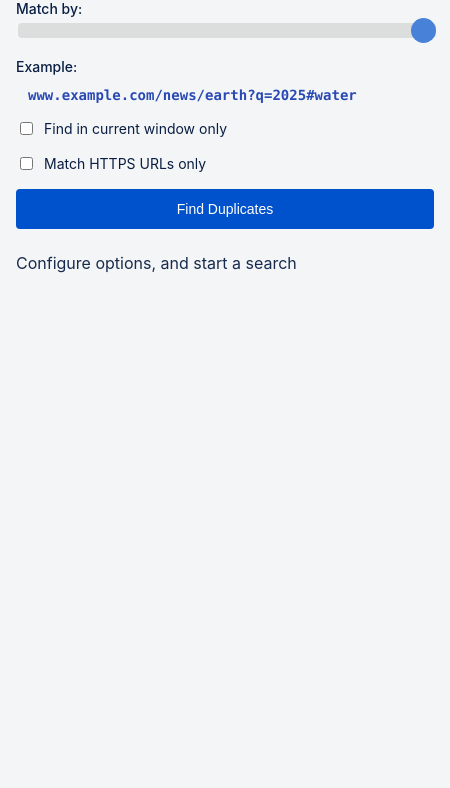
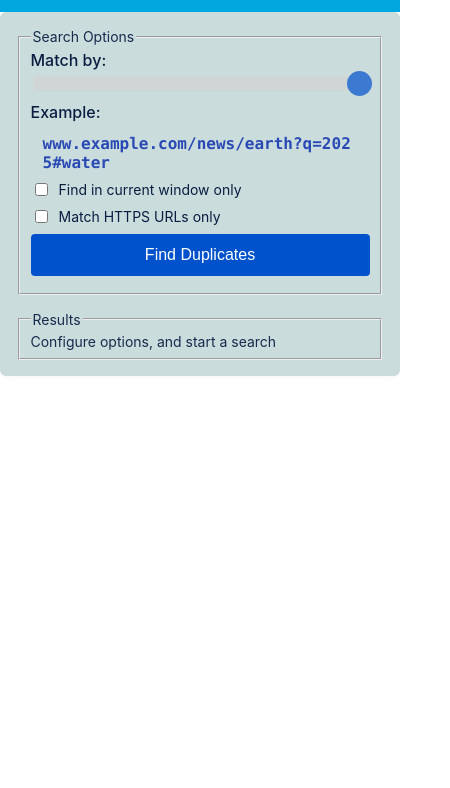
Before and after one commit to jzer7/tab-a-mole, a browser extension: page src/popup.html in a window 400 px wide. Shown: the part 56-844 px from the top of the page, 450 px wide, since content can reach past the window. Drawn offline with Linux system fonts and the light colour scheme.

Commit message:
refactor: standardize styling across pages
Signed-off-by: Juan Rubio <jcrubio@gmail.com>

```diff
--- a/src/options.css
+++ b/src/options.css
@@ -17,65 +17,96 @@ html[data-theme="dark"] {
 /* General Body Styles */
 
 body {
-  font-family: var(--font-main);
   margin: 0;
   padding: 0;
   box-sizing: border-box;
-  background: var(--color-bg);
+
+  font-family: var(--font-main);
+  font-size: var(--font-size-body);
+  background-color: var(--color-bg);
   color: var(--color-text);
   transition: background 0.2s, color 0.2s;
 }
 
+/* ------------------------------------------------------ */
+/* Element defaults */
+
 header {
+  padding: var(--space-lg);
+  text-align: center;
   background-color: var(--color-bg-header);
   color: var(--color-text-header);
-  padding: 16px;
-  font-size: 1.5em;
-  text-align: center;
 }
 
-main {
-  padding: 16px;
+h1 {
+  margin: 0 0 var(--space-md) 0;
+  font-size: var(--font-size-xl);
+  font-weight: var(--font-weight-bold);
+  text-align: center;
+  color: var(--color-text-emphasis);
 }
 
+h2 {
+  margin: 0 0 var(--space-md) 0;
+  font-size: var(--font-size-lg);
+  font-weight: var(--font-weight-bold);
+  text-align: center;
+  color: var(--color-text-emphasis);
+}
+
+label {
+  font-size: var(--font-size-sm);
+  font-weight: var(--font-weight-normal);
+  color: var(--color-text-emphasis);
+  display: inline-block;
+  margin-right: var(--space-lg);
+  margin-bottom: var(--space-sm);
+  cursor: pointer;
+}
+
+/* Container and theme rule */
+/* Occupies the full width up to 500px */
+main {
+  max-width: 500px;
+  margin: 0 auto;
+  background-color: var(--color-bg-panel);
+  border-radius: var(--radius-lg);
+  box-shadow: 0 2px var(--space-xs) var(--color-shadow);
+  padding: var(--space-lg);
+}
+
+/* Pure container, no color or fonts here */
 section {
-  margin-bottom: 24px;
+  background-color: var(--color-bg-group);
+  margin-bottom: var(--space-lg);
 }
 
 section:last-child {
   margin-bottom: 0;
 }
 
-h1, h2 {
-  margin: 0 0 8px 0;
-}
-
 fieldset {
   border: 1px solid var(--color-border);
   border-radius: var(--radius);
-  padding: 12px 16px 8px 16px;
-  margin-bottom: 16px;
-  background: var(--color-bg-fieldset);
+  padding: var(--space-md) var(--space-lg) var(--space-sm) var(--space-lg);
+  margin-bottom: var(--space-lg);
+  background-color: var(--color-bg-fieldset);
   transition: background 0.2s, border-color 0.2s;
 }
 
 legend {
-  font-weight: bold;
-  margin-bottom: 8px;
+  font-size: var(--font-size-md);
+  font-weight: var(--font-weight-normal);
+  margin-bottom: var(--space-sm);
 }
 
-label {
-  display: inline-block;
-  margin-right: 16px;
-  margin-bottom: 8px;
-  cursor: pointer;
-}
 
-div {
-  padding: 8px 0;
+section-item {
+  display: block;
+  padding: var(--space-sm) 0;
   text-align: left;
 }
 
 input[type="radio"], input[type="checkbox"] {
-  margin-right: 6px;
+  margin-right: var(--space-xs);
 }
--- a/src/popup.css
+++ b/src/popup.css
@@ -8,29 +8,49 @@
 html[data-theme="light"] {
   /* Light theme variables are in theme.css */
 }
+
 html[data-theme="dark"] {
   /* Dark theme variables are in theme.css */
 }
 
 /* ------------------------------------------------------ */
 /* General Body Styles */
+
 body {
-  width: 450px;
+  margin: 0;
+  padding: 0;
+  box-sizing: border-box;
+
   font-family: var(--font-main);
+  font-size: var(--font-size-body);
   background-color: var(--color-bg);
   color: var(--color-text);
-  margin: 0;
-  padding: var(--space-lg);
-  box-sizing: border-box;
+  margin-bottom: var(--space-sm);
+  cursor: pointer;
 }
 
 /* ------------------------------------------------------ */
 /* Element defaults */
 
+header {
+  padding: var(--space-lg);
+  text-align: center;
+  background-color: var(--color-bg-header);
+  color: var(--color-text-header);
+}
+
 h1 {
-  font-size: 20px;
-  font-weight: 600;
-  margin: 0 0 var(--space-lg) 0;
+  margin: 0 0 var(--space-md) 0;
+  font-size: var(--font-size-lg);
+  font-weight: var(--font-weight-bold);
+  text-align: center;
+  color: var(--color-text-emphasis);
+}
+
+h2 {
+  margin: 0 0 var(--space-md) 0;
+  font-size: var(--font-size-lg);
+  font-weight: var(--font-weight-bold);
   text-align: center;
   color: var(--color-text-emphasis);
 }
@@ -38,7 +58,7 @@ h1 {
 button {
   width: 100%;
   padding: var(--space-md);
-  font-size: 14px;
+  font-size: var(--font-size-md);
   font-weight: 500;
   color: #fff;
   background-color: var(--color-accent);
@@ -53,9 +73,24 @@ button:hover {
 }
 
 label {
-  font-size: 14px;
+  font-size: var(--font-size-sm);
+  font-weight: var(--font-weight-normal);
   color: var(--color-text-emphasis);
+  display: inline-block;
+  margin-right: var(--space-lg);
 }
+
+/* Container and theme rule */
+/* Occupies the full width up to 500px */
+main {
+  max-width: 500px;
+  margin: 0 auto;
+  background-color: var(--color-bg-panel);
+  border-radius: var(--radius-lg);
+  box-shadow: 0 2px var(--space-xs) var(--color-shadow);
+  padding: var(--space-lg);
+}
+
 
 /* ------------------------------------------------------ */
 /* Controls Container */
@@ -87,7 +122,7 @@ label {
 .slider__label {
   display: block;
   margin-bottom: var(--space-xs);
-  font-size: 14px;
+  font-size: var(--font-size-md);
   font-weight: 500;
   color: var(--color-text-emphasis);
 }
@@ -98,7 +133,7 @@ label {
   appearance: none;
   width: 100%; /* Full-width */
   height: 15px; /* Specified height */
-  background: #d3d3d3; /* Grey background */
+  background-color: #d3d3d3; /* Grey background */
   outline: none; /* Remove outline */
   opacity: 0.7; /* Set transparency (for mouse-over effects on hover) */
   -webkit-transition: 0.2s; /* 0.2 seconds transition on hover */
@@ -117,7 +152,7 @@ label {
   appearance: none;
   width: 25px; /* Set a specific slider handle width */
   height: 25px; /* Slider handle height */
-  background: var(--color-accent);
+  background-color: var(--color-accent);
   cursor: pointer; /* Cursor on hover */
   border-radius: 50%;
 }
@@ -125,7 +160,7 @@ label {
 .slider__slide::-moz-range-thumb {
   width: 25px; /* Set a specific slider handle width */
   height: 25px; /* Slider handle height */
-  background: var(--color-accent);
+  background-color: var(--color-accent);
   cursor: pointer; /* Cursor on hover */
   border-radius: 50%;
 }
@@ -141,14 +176,14 @@ label {
 .text-pattern__label {
   display: block;
   margin-bottom: var(--space-xs);
-  font-size: 14px;
+  font-size: var(--font-size-md);
   font-weight: 500;
   color: var(--color-text-emphasis);
 }
 
 .text-pattern__text {
   font-family: var(--font-mono);
-  font-size: 14px;
+  font-size: var(--font-size-md);
   word-break: break-all;
   padding-top: var(--space-sm);
   padding-left: var(--space-md);
@@ -157,7 +192,7 @@ label {
 
 .text-pattern__text .enabled {
   color: var(--color-text-enabled);
-  font-weight: 600;
+  font-weight: var(--font-weight-bold);
 }
 
 .text-pattern__text .disabled {
@@ -170,7 +205,7 @@ label {
 /* Button Styles */
 .main-button {
   width: 100%;
-  padding: var(--space-smd);
+  padding: var(--space-sm);
   margin-bottom: var(--space-sm);
 }
 
@@ -180,7 +215,7 @@ label {
 
 /* Matched Group Styles (BEM) */
 .matched-group {
-  background: var(--color-bg-panel);
+  background-color: var(--color-bg-panel);
   border: 1px solid var(--color-border);
   border-radius: var(--radius-lg);
   margin-bottom: var(--space-lg);
@@ -191,8 +226,8 @@ label {
 .matched-group__header {
   display: flex;
   align-items: center;
-  gap: var(--space-mdlg);
-  padding: var(--space-mdlg) var(--space-lg) 0 var(--space-lg);
+  gap: var(--space-md);
+  padding: var(--space-md) var(--space-lg) 0 var(--space-lg);
   font-weight: 600;
   color: #24292f;
   font-size: 15px;
@@ -202,10 +237,10 @@ label {
   word-break: break-all;
 }
 .matched-group__count {
-  background: var(--color-bg-group);
+  background-color: var(--color-bg-group);
   color: var(--color-text-muted);
   border-radius: var(--radius-pill);
-  padding: var(--space-xxs) var(--space-smd);
+  padding: var(--space-xs) var(--space-sm);
   font-size: 13px;
   font-weight: 500;
 }
@@ -220,13 +255,13 @@ label {
 .matched-group__actions {
   display: flex;
   gap: var(--space-sm);
-  padding: var(--space-mdlg) var(--space-lg) var(--space-mdlg) var(--space-lg);
+  padding: var(--space-md) var(--space-lg) var(--space-md) var(--space-lg);
   border-top: 1px solid var(--color-border);
-  background: var(--color-bg-group);
+  background-color: var(--color-bg-group);
 }
 .matched-group__actions button {
   flex: 1 1 0;
-  background: var(--color-danger);
+  background-color: var(--color-danger);
   color: #fff;
   border: none;
   border-radius: var(--radius);
@@ -237,15 +272,15 @@ label {
   transition: background 0.2s;
 }
 .matched-group__actions button:hover {
-  background: var(--color-danger-hover);
+  background-color: var(--color-danger-hover);
 }
 
 /* Tab Item Styles (BEM) */
 .tab-item {
 
   align-items: center;
-  gap: var(--space-smd);
-  padding: var(--space-smd) 0;
+  gap: var(--space-sm);
+  padding: var(--space-sm) 0;
   /* border-bottom: 1px solid var(--color-bg-group); */
   font-size: 14px;
   color: #24292f;
@@ -272,7 +307,7 @@ label {
 .tab-item__goto, .tab-item__close {
   border: none;
   border-radius: var(--radius);
-  padding: var(--space-xs) var(--space-smd);
+  padding: var(--space-xs) var(--space-sm);
   font-size: 13px;
   font-weight: 500;
   cursor: pointer;
@@ -297,7 +332,7 @@ label {
 .no-duplicates {
   text-align: center;
   color: var(--color-text-muted);
-  padding: var(--space-xl);
+  padding: var(--space-lg);
   background-color: var(--color-bg-panel);
   border-radius: var(--radius-lg);
 }
--- a/src/popup.html
+++ b/src/popup.html
@@ -2,23 +2,31 @@
 <html>
   <head>
     <meta charset="utf-8" />
+    <meta name="viewport" content="width=device-width, initial-scale=1" />
     <title>Tab-a-mole</title>
     <link rel="stylesheet" href="popup.css" />
     <script src="theme.js"></script>
   </head>
-  <body>
-    <div class="header">
+  <body style="min-width: 400px; max-width: 600px">
+    <!-- Container for title -->
+    <header>
       <h1>Tab-a-mole</h1>
-    </div>
-    <div class="controls">
+    </header>
+
+    <main>
+      <!-- Controls Section -->
+      <section class="controls" aria-labelledby="controls-legend">
+        <fieldset>
+          <legend id="controls-legend">Search Options</legend>
+          <!-- Slider control -->
           <div class="slider">
             <label class="slider__label" for="matchLevelSlider">Match by:</label>
             <input type="range" min="1" max="5" value="5" class="slider__slide" id="matchLevelSlider" />
           </div>
 
+          <!-- Text pattern indicator -->
           <div class="text-pattern">
             <div class="text-pattern__label">Example:</div>
-
             <div class="text-pattern__text" id="sampleUrl">
               <span class="enabled" data-part="subdomains">www.</span
               ><span class="enabled" data-part="domain">example.com</span
@@ -28,28 +36,32 @@
             </div>
           </div>
 
+          <!-- Control options -->
           <div class="controls__options">
             <input type="checkbox" id="currentWindowOnly" name="currentWindowOnly" />
             <label for="currentWindowOnly">Find in current window only</label>
           </div>
-
           <div class="controls__options">
             <input type="checkbox" id="httpsOnly" name="httpsOnly" />
             <label for="httpsOnly">Match HTTPS URLs only</label>
           </div>
-
           <div class="controls__options">
             <button id="findDuplicates" type="button">Find Duplicates</button>
           </div>
+        </fieldset>
+      </section>
 
-    </div>
-
-    <div class="results">
-
+      <!-- Results Section -->
+      <section class="results" aria-labelledby="results-legend">
+        <fieldset>
+          <legend id="results-legend">Results</legend>
           <div class="results__msg" id="startSearch" aria-live="polite">Configure options, and start a search</div>
           <div class="results__msg" id="loadingMessage" hidden aria-live="polite">Loading...</div>
           <div class="results__msg" id="noDuplicatesMessage" hidden aria-live="polite">No duplicate tabs found.</div>
           <div class="results__msg" id="duplicateList" hidden aria-live="polite"></div>
+        </fieldset>
+      </section>
+    </main>
 
     <template id="matched-group-template">
       <section class="matched-group" role="region" aria-label="Duplicate Tab Group">
@@ -88,8 +100,8 @@
         </div>
       </li>
     </template>
-    </div>
 
+    <!-- Script: ensure it loads at the end -->
     <script src="popup.js"></script>
   </body>
 </html>
--- a/src/theme.css
+++ b/src/theme.css
@@ -13,95 +13,76 @@
  * - Offer 2 color themes: light (default) and dark (user-selectable).
  */
 
+/* ------------------------------------------------------ */
+/* Geometry, Spacing, and Typography Tokens               */
+/* ------------------------------------------------------ */
+
 :root {
-  /* Colors for backgrounds: general, header, sections, grouped items */
-  --color-bg: #f4f5f7;
-  --color-bg-header: #00a7df;
-  --color-bg-panel: #fff;
-  --color-bg-group: #f6f8fa;
-  --color-bg-fieldset: #f8f9fa;
-
-  /* Borders and shadows for depth */
-  --color-border: #d0d7de;
-  --color-shadow: rgba(27, 31, 35, 0.03);
-
-  /* Text colors: primary, header, emphasis, muted, disabled, enabled */
-  --color-text: #172b4d;
-  --color-text-header: #fff;
-  --color-text-emphasis: #091e42;
-  --color-text-secondary: #57606a;
-  --color-text-disabled: #787862;
-  --color-text-enabled: #2949b4;
-
-  /* Accent colors for interactive elements and states */
-  --color-accent: #0052cc; /* Primary action color */
-  --color-accent-hover: #0065ff;
-  --color-accent-alt: #19cbd8; /* Secondary action color */
-  --color-accent-alt-hover: #15b0bb;
-  --color-danger: #cf222e; /* Error/warning color */
-  --color-danger-hover: #a40e26;
-  --color-success: #19d81f; /* Success/confirmation color */
-
   /* Border radius for rounded corners: elements, cards/panesl, pill-shaped */
   --radius: 4px;
   --radius-lg: 6px;
-  --radius-pill: 2em;
 
-  --space-xxs: 2px; /* 1 time */
-  --space-xs: 4px;  /* 4 times */
-  --space-sm: 8px;  /* 8 times */
-  --space-smd: 10px; /* 5 times */
-  --space-mdlg: 12px; /* 4 times */
-  --space-md: 12px; /* 3 times */
-  --space-lg: 16px; /* 9 times */
-  --space-xl: 20px; /* 1 time */
-  --space-xxl: 24px; /* unused */
+  /* Spacing scale: XS, SM, MD, LG */
+  --space-xs: 4px;
+  --space-sm: 8px;
+  --space-md: 12px;
+  --space-lg: 16px;
 
   --font-main: -apple-system, BlinkMacSystemFont, 'Segoe UI', Roboto, Helvetica, Arial, sans-serif;
   --font-mono: 'SF Mono', 'Menlo', 'Monaco', 'Consolas', 'Liberation Mono', 'Courier New', monospace;
 
-  --font-xl: 20px;
-  --font-lg: 16px;
-  --font-md: 14px;
-  --font-sm: 12px;
+  --font-size-body: 14px; /* Base font size for body text, do not use elsewhere */
+
+  --font-size-xl: 2rem;
+  --font-size-lg: 1.25rem;
+  --font-size-md: 1rem;
+  --font-size-sm: 0.875rem;
+
+  --font-weight-normal: 400;
+  --font-weight-bold: 700;
 }
 
-html[data-theme="light"] {
-  --color-bg: #f4f5f7;
-  --color-bg-header: #00a7df;
-  --color-bg-panel: #fff;
-  --color-bg-group: #f6f8fa;
-  --color-bg-fieldset: #f8f9fa;
-  --color-text: #172b4d;
-  --color-text-header: #fff;
-  --color-text-emphasis: #091e42;
-  --color-text-secondary: #57606a;
-  --color-border: #d0d7de;
-  --color-accent: #0052cc;
-  --color-accent-hover: #0065ff;
-  --color-accent-alt: #19cbd8;
-  --color-accent-alt-hover: #15b0bb;
-  --color-danger: #cf222e;
-  --color-danger-hover: #a40e26;
-  --color-success: #19d81f;
+/* ------------------------------------------------------ */
+/* Color Tokens for Light and Dark Themes                 */
+/* ------------------------------------------------------ */
+
+/* Idea for semantic color naming:
+    - brand-primary, brand-secondary
+    - text-primary, text-secondary
+    - text-inverted, text-error
+    - bg-surface-primary, bg-surface-secondary, bg-disabled
+    - border-default, border-focus
+*/
+
+:root {
+  /* Set 2 color schemes */
+  color-scheme: light dark;
+
+  /* Colors for backgrounds: general, header, sections, grouped items */
+  --color-bg:               light-dark(#ffffff, #000000);
+  --color-bg-header:        light-dark(#00a7df, #7f7f7f);
+  --color-bg-panel:         light-dark(#cadcdc, #2f2f2f);
+  --color-bg-group:         light-dark(#cadcdc, #2f2f2f);
+  --color-bg-fieldset:      light-dark(#efffff, #1f1f1f);
+
+  /* Borders and shadows for depth */
+  --color-border:           light-dark(#d0d7de, #f1f1f1);
+  --color-shadow:           light-dark(#1b1f2308, #1b1f2308);
+
+  /* Text colors: primary, header, emphasis, muted, enabled, disabled */
+  --color-text:             light-dark(#172b4d, #f1f1f1);
+  --color-text-header:      light-dark(#ffffff, #ffffff);
+  --color-text-emphasis:    light-dark(#091e42, #ffffff);
+  --color-text-secondary:   light-dark(#57606a, #b0b0b0);
+  --color-text-enabled:     light-dark(#2949b4, #f1f1f1);
+  --color-text-disabled:    light-dark(#787862, #121212);
+
+  /* Accent colors for interactive elements and states */
+  --color-accent:           light-dark(#0052cc, #0077a7);
+  --color-accent-hover:     light-dark(#0065ff, #0099ff);
+  --color-accent-alt:       light-dark(#19cbd8, #00a7df);
+  --color-accent-alt-hover: light-dark(#15b0bb, #00cfff);
+  --color-danger:           light-dark(#cf222e, #ff4b5c);
+  --color-danger-hover:     light-dark(#a40e26, #a40e26);
+  --color-success:          light-dark(#19d81f, #19d81f);
 }
-
-html[data-theme="dark"] {
-  --color-bg: #181a1b;
-  --color-bg-header: #0077a7;
-  --color-bg-panel: #23272a;
-  --color-bg-group: #23272a;
-  --color-bg-fieldset: #23272a;
-  --color-text: #f1f1f1;
-  --color-text-header: #fff;
-  --color-text-emphasis: #fff;
-  --color-text-secondary: #b0b0b0;
-  --color-border: #333;
-  --color-accent: #0077a7;
-  --color-accent-hover: #0099ff;
-  --color-accent-alt: #00a7df;
-  --color-accent-alt-hover: #00cfff;
-  --color-danger: #ff4b5c;
-  --color-danger-hover: #a40e26;
-  --color-success: #19d81f;
-}
--- a/src/theme.js
+++ b/src/theme.js
@@ -20,8 +20,10 @@ document.addEventListener('DOMContentLoaded', function () {
     if (theme === 'system') {
       const systemTheme = prefersDark.matches ? 'dark' : 'light';
       root.setAttribute('data-theme', systemTheme);
+      root.style.colorScheme = systemTheme;
     } else {
       root.setAttribute('data-theme', theme);
+      root.style.colorScheme = theme;
     }
   }
 
```
Also changed, not shown: src/options.html (+10 -8 lines). Lines whose indentation alone changed are shown as unchanged.
